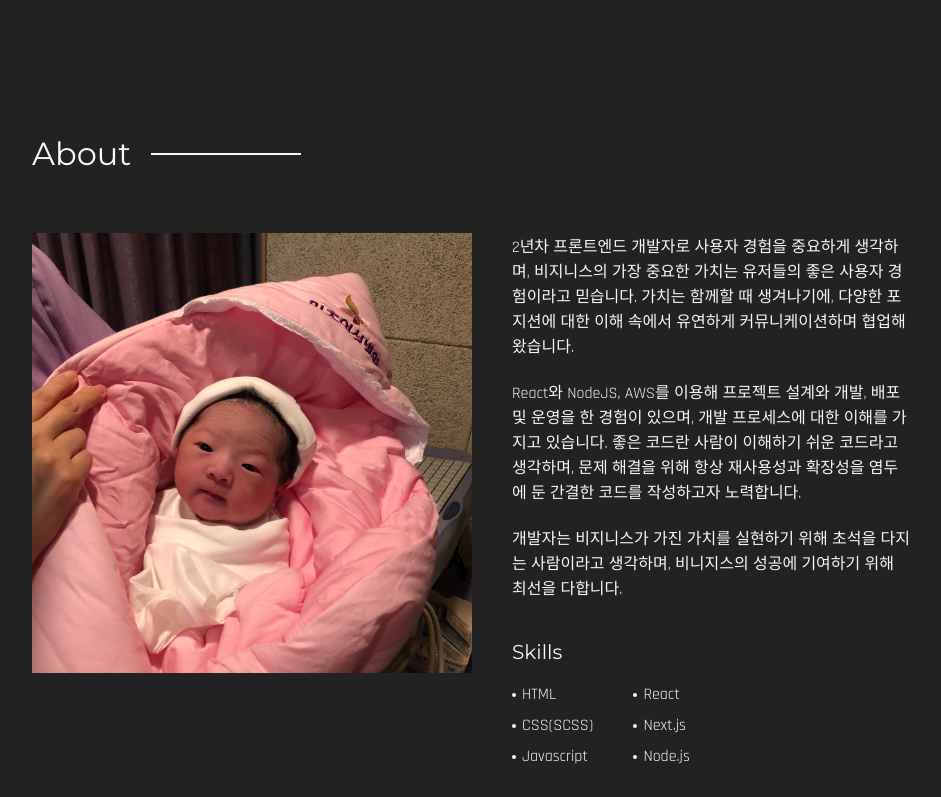
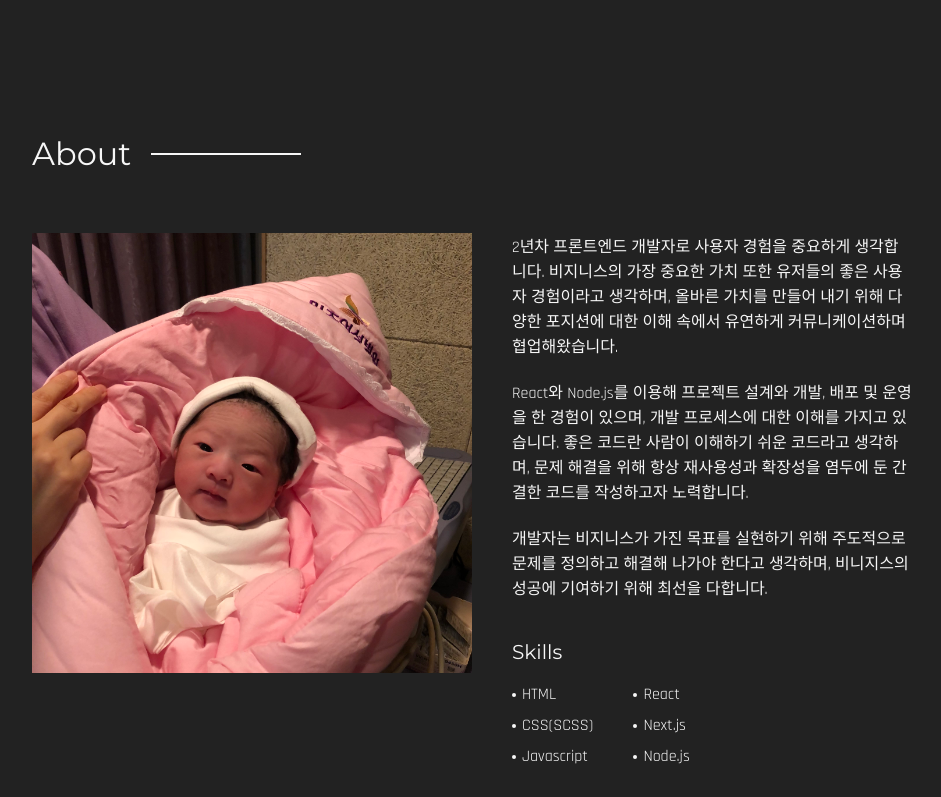
Before and after one commit to nandev-parkk/2022-portfolio, a Next.js app: page / in a window 1280 px wide. Shown: the part 666-1463 px from the top of the page, without its empty margins (168-1109 px from the left). Built offline with nearby package versions, Linux system fonts and the light colour scheme; no server answers.

Commit message:
redux presist 설치

```diff
--- a/components/About.js
+++ b/components/About.js
@@ -21,21 +21,21 @@ export default function About() {
         </span>
         <div css={descGroup}>
           <p css={desc}>
-            2년차 프론트엔드 개발자로 사용자 경험을 중요하게 생각하며,
-            비지니스의 가장 중요한 가치는 유저들의 좋은 사용자 경험이라고
-            믿습니다. 가치는 함께할 때 생겨나기에, 다양한 포지션에 대한 이해
+            2년차 프론트엔드 개발자로 사용자 경험을 중요하게 생각합니다.
+            비지니스의 가장 중요한 가치 또한 유저들의 좋은 사용자 경험이라고
+            생각하며, 올바른 가치를 만들어 내기 위해 다양한 포지션에 대한 이해
             속에서 유연하게 커뮤니케이션하며 협업해왔습니다.
             <br />
             <br />
-            React와 NodeJS, AWS를 이용해 프로젝트 설계와 개발, 배포 및 운영을 한
+            React와 Node.js를 이용해 프로젝트 설계와 개발, 배포 및 운영을 한
             경험이 있으며, 개발 프로세스에 대한 이해를 가지고 있습니다. 좋은
             코드란 사람이 이해하기 쉬운 코드라고 생각하며, 문제 해결을 위해 항상
             재사용성과 확장성을 염두에 둔 간결한 코드를 작성하고자 노력합니다.
             <br />
             <br />
-            개발자는 비지니스가 가진 가치를 실현하기 위해 초석을 다지는
-            사람이라고 생각하며, 비니지스의 성공에 기여하기 위해 최선을
-            다합니다.
+            개발자는 비지니스가 가진 목표를 실현하기 위해 주도적으로 문제를
+            정의하고 해결해 나가야 한다고 생각하며, 비니지스의 성공에 기여하기
+            위해 최선을 다합니다.
           </p>
           <div css={skills}>
             <span css={skillsTitle} className="montserrat">
--- a/components/Contact.js
+++ b/components/Contact.js
@@ -10,7 +10,7 @@ import { checkName, checkEmail, checkText } from "utils/validator";
 import Link from "next/link";
 import { FiInstagram, FiGithub, FiLinkedin } from "react-icons/fi";
 import { IsObserverContext } from "contexts/store";
-import HttpContext from "modules/Http";
+import HttpContext from "modules/http";
 import { useRouter } from "next/router";
 
 export default function Contact() {
@@ -43,10 +43,11 @@ export default function Contact() {
 
     http
       .postContact(value)
-      .then((res) => {
+      .then(() => {
         alert("문의 주셔서 감사합니다. 빠른 시일 내에 답변 드리겠습니다.");
+        router.reload();
       })
-      .catch((err) => {
+      .catch(() => {
         alert("에러가 발생했습니다. 다시 시도해주세요.");
       });
   };
--- a/components/Layout.js
+++ b/components/Layout.js
@@ -3,13 +3,17 @@ import Footer from "./Footer";
 import commonStyles from "styles/common";
 import { css } from "@emotion/react";
 import { IsOpenContext, IsObserverContext } from "contexts/store";
-import { useEffect, useRef, useState } from "react";
-import { Provider } from "react-redux";
-import { store } from "modules/redux/store";
+import { useContext, useEffect, useRef, useState } from "react";
+import { useDispatch, useSelector } from "react-redux";
+import { saveToken } from "modules/redux/tokenSlice";
+import HttpContext from "modules/http";
 
 export default function Layout({ children }) {
+  const dispatch = useDispatch();
+  const Http = useContext(HttpContext);
   const [isOpen, setIsOpen] = useState(false);
   const observerRef = useRef([]);
+  const { csrfToken } = useSelector((state) => state.tokenReducer);
 
   useEffect(() => {
     const body = window.document.body;
@@ -24,8 +28,25 @@ export default function Layout({ children }) {
     });
   });
 
+  console.log(csrfToken);
+
+  useEffect(() => {
+    if (csrfToken !== "") {
+      return;
+    }
+
+    Http.getCsrfToken()
+      .then((res) => {
+        dispatch(
+          saveToken({
+            csrfToken: res.csrfToken,
+          })
+        );
+      })
+      .catch(console.error);
+  }, []);
+
   return (
-    <Provider store={store}>
     <IsObserverContext.Provider value={{ observerRef }}>
       <IsOpenContext.Provider value={{ isOpen, setIsOpen }}>
         <Header />
@@ -35,7 +56,6 @@ export default function Layout({ children }) {
         </main>
       </IsOpenContext.Provider>
     </IsObserverContext.Provider>
-    </Provider>
   );
 }
 
--- a/components/Seo.js
+++ b/components/Seo.js
@@ -3,7 +3,25 @@ import Head from "next/head";
 export default function Seo({ title }) {
   return (
     <Head>
+      <meta charSet="utf-8" />
+      <meta
+        name="description"
+        content="프론트엔드 개발자 박상훈의 포트폴리오"
+      />
+      <meta httpEquiv="X-UA-Compatible" content="IE=edge, chrome=1" />
+      <meta
+        name="viewport"
+        content="width=device-width, initial-scale=1, user-scalable=no, maximum-scale=1"
+      />
       <title>{title}</title>
+      <meta property="og:url" content="https://*.html" />
+      <meta property="og:title" content="..." />
+      <meta property="og:description" content="..." />
+      <meta property="og:image" content="https://*.jpg" />
+      <meta name="twitter:card" content="summary" />
+      <meta name="twitter:title" content="..." />
+      <meta name="twitter:description" content="..." />
+      <meta name="twitter:image" content="https://*.jpg" />
     </Head>
   );
 }
--- a/modules/redux/store.js
+++ b/modules/redux/store.js
@@ -1,11 +1,23 @@
 import { configureStore } from "@reduxjs/toolkit";
 import tokenReducer from "./tokenSlice";
 import { combineReducers } from "@reduxjs/toolkit";
+import persistReducer from "redux-persist/lib/persistReducer";
+import storage from "redux-persist/lib/storage/session";
 
 const reducers = combineReducers({
   tokenReducer,
 });
 
+const persistConfig = {
+  key: "token",
+  storage,
+  whitelist: ["tokenReducer"],
+};
+
+const persistReducers = persistReducer(persistConfig, reducers);
+
 export const store = configureStore({
-  reducer: reducers,
+  reducer: persistReducers,
+  middleware: (getDefaultMiddleware) =>
+    getDefaultMiddleware({ serializableCheck: false }),
 });
--- a/package.json
+++ b/package.json
@@ -19,7 +19,8 @@
     "react-dom": "18.2.0",
     "react-icons": "^4.6.0",
     "react-redux": "^8.0.5",
-    "redux": "^4.2.0"
+    "redux": "^4.2.0",
+    "redux-persist": "^6.0.0"
   },
   "devDependencies": {
     "@emotion/babel-plugin": "^11.10.5"
--- a/pages/_app.js
+++ b/pages/_app.js
@@ -1,12 +1,22 @@
 import global from "styles/global";
 import Layout from "components/Layout";
 import { Global } from "@emotion/react";
+import { store } from "modules/redux/store";
+import { Provider } from "react-redux";
+import { PersistGate } from "redux-persist/integration/react";
+import { persistStore } from "redux-persist";
 
 export default function MyApp({ Component, pageProps }) {
   return (
-    <Layout>
-      <Global styles={global} />
-      <Component {...pageProps} />
-    </Layout>
+    <Provider store={store}>
+      <PersistGate loading={null} persistor={persistor}>
+        <Layout>
+          <Global styles={global} />
+          <Component {...pageProps} />
+        </Layout>
+      </PersistGate>
+    </Provider>
   );
 }
+
+const persistor = persistStore(store);
--- a/pages/index.js
+++ b/pages/index.js
@@ -5,25 +5,8 @@ import About from "components/About";
 import Experience from "components/Experience";
 import Contact from "components/Contact";
 import LeftFloating from "components/LeftFloating";
-import { useContext, useEffect } from "react";
-import { useDispatch } from "react-redux";
-import { saveToken } from "modules/redux/tokenSlice";
-import HttpContext from "modules/Http";
 
 export default function Home() {
-  const dispatch = useDispatch();
-  const Http = useContext(HttpContext);
-
-  useEffect(() => {
-    Http.getCsrfToken().then((res) => {
-      dispatch(
-        saveToken({
-          csrfToken: res.csrfToken,
-        })
-      );
-    });
-  }, []);
-
   return (
     <>
       <Seo title="Park SangHun | Portfolio" />
```
Also changed, not shown: 1 other file (tests, documents, lock files or other folders). Lines whose indentation alone changed are shown as unchanged.
